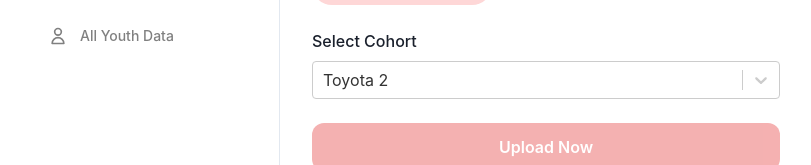
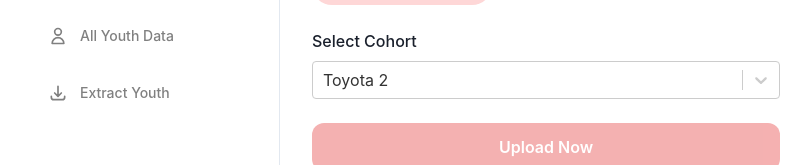
Before and after one commit to NkosiYouth/frontendV2, a React (Vite) app: page / in a window 1280 px wide. Shown: the part 229-394 px from the top of the page, without its empty margins (0-811 px from the left). Built offline with nearby package versions, Linux system fonts and the light colour scheme.

Commit message:
Add HiOutlineDownload icon for 'Extract Youth' menu link in NavMenu component
This commit adds a new menu item for 'Extract Youth' in the NavMenu component, represented by the HiOutlineDownload icon.

```diff
--- a/src/layouts/partials/NavMenu.jsx
+++ b/src/layouts/partials/NavMenu.jsx
@@ -1,6 +1,6 @@
 import { HStack, Icon, Link, Stack, Text } from "@chakra-ui/react";
 import { NavLink } from "react-router-dom";
-import { HiOutlineUpload, HiOutlineEye, HiOutlineUser } from "react-icons/hi";
+import { HiOutlineUpload, HiOutlineEye, HiOutlineUser, HiOutlineDownload } from "react-icons/hi";
 
 export default function NavMenu() {
   const menu = [
@@ -18,6 +18,11 @@
       link: "/all-youth-data",
       title: "All Youth Data",
       icon: HiOutlineUser,
+    },
+    {
+      link: "/extract-youth",
+      title: "Extract Youth",
+      icon: HiOutlineDownload,
     },
   ];
 
```
